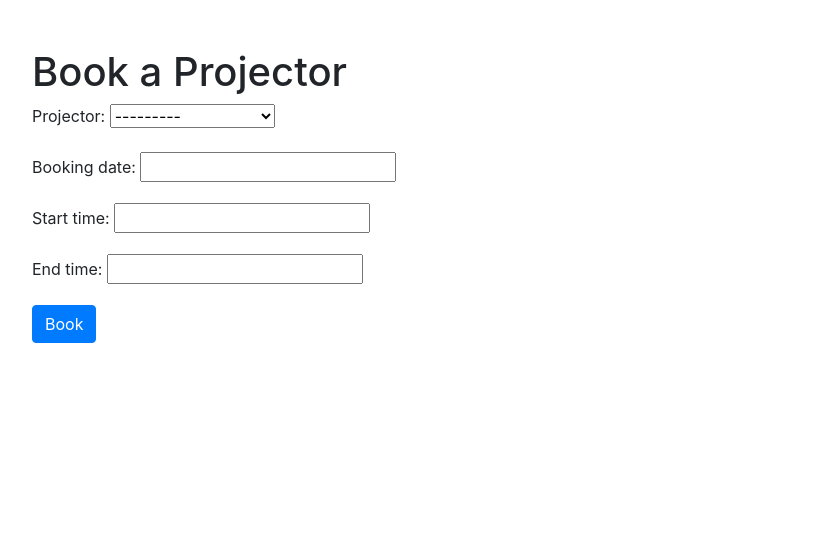
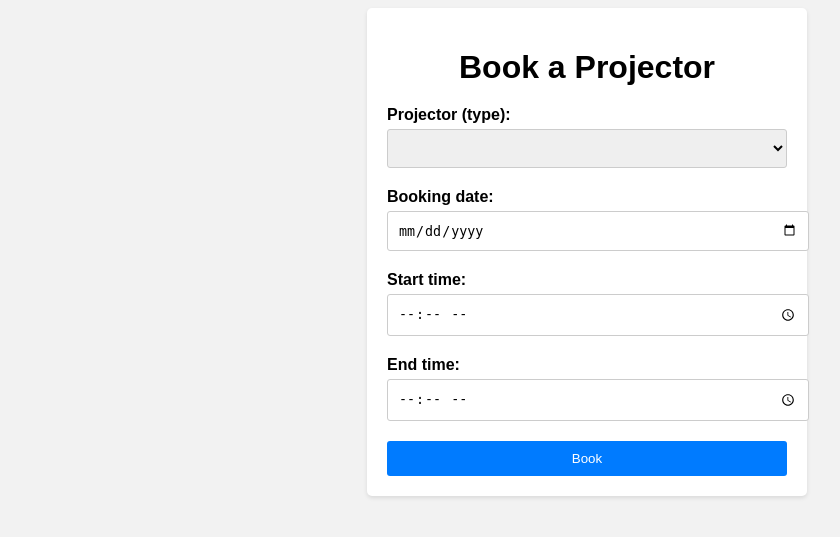
Before and after one commit to momogodi2000/projector-management-app-in-django, a Django app: page /book_projector/ in a window 1280 px wide. Shown: the top 537 px of the page, without its empty margins (53-893 px from the left). Run offline with Django 5.2, Linux system fonts and the light colour scheme; a user stored in the database is signed in; data comes from the database, SQL or seed files in the repository; both versions use the stored data as it was after the commit; lists and menus that the app fills with data are empty; some libraries are stand-ins or nearby versions.

Commit message:
Added book_projector.html Made it possible to select date and time

```diff
--- /dev/null
+++ b/projector/projector_management/static/book_projector.css
@@ -0,0 +1,50 @@
+body {
+    font-family: Arial, sans-serif;
+    background-color: #f2f2f2;
+}
+
+.container {
+    max-width: 400px;
+    margin: 0 auto;
+    padding: 20px;
+    background-color: #ffffff;
+    border-radius: 5px;
+    box-shadow: 0 2px 4px rgba(0, 0, 0, 0.1);
+}
+
+h1 {
+    text-align: center;
+    margin-bottom: 20px;
+}
+
+.form-group {
+    margin-bottom: 20px;
+}
+
+label {
+    font-weight: bold;
+    display: block;
+    margin-bottom: 5px;
+}
+
+input[type="text"],
+input[type="date"],
+input[type="time"],
+select {
+    width: 100%;
+    padding: 10px;
+    border-radius: 3px;
+    border: 1px solid #ccc;
+}
+
+.btn {
+    display: block;
+    width: 100%;
+    padding: 10px;
+    background-color: #007bff;
+    color: #fff;
+    text-align: center;
+    border: none;
+    border-radius: 3px;
+    cursor: pointer;
+}
--- a/projector/projector_management/templates/request/book_projector.html
+++ b/projector/projector_management/templates/request/book_projector.html
@@ -6,14 +6,33 @@
     <meta charset="UTF-8">
     <meta name="viewport" content="width=device-width, initial-scale=1.0">
     <title>Book Projector</title>
-    <link rel="stylesheet" href="https://stackpath.bootstrapcdn.com/bootstrap/4.5.2/css/bootstrap.min.css">
+    <link rel="stylesheet" href="{% static './book_projector.css' %}">
 </head>
 <body>
     <div class="container mt-5">
         <h1>Book a Projector</h1>
         <form method="post">
             {% csrf_token %}
-            {{ form.as_p }}
+            <div class="form-group">
+                <label for="projector-type">Projector (type):</label>
+                <select id="projector-type" name="projector_type" required>
+                    {% for projector in projectors %}
+                        <option value="{{ projector.id }}">{{ projector.type }}</option>
+                    {% endfor %}
+                </select>
+            </div>
+            <div class="form-group">
+                <label for="booking-date">Booking date:</label>
+                <input type="date" id="booking-date" name="booking_date" required>
+            </div>
+            <div class="form-group">
+                <label for="start-time">Start time:</label>
+                <input type="time" id="start-time" name="start_time" required>
+            </div>
+            <div class="form-group">
+                <label for="end-time">End time:</label>
+                <input type="time" id="end-time" name="end_time" required>
+            </div>
             <button type="submit" class="btn btn-primary">Book</button>
         </form>
     </div>
```
Also changed, not shown: projector/db.sqlite3.
